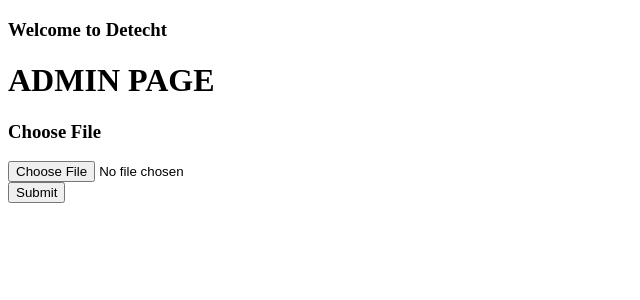
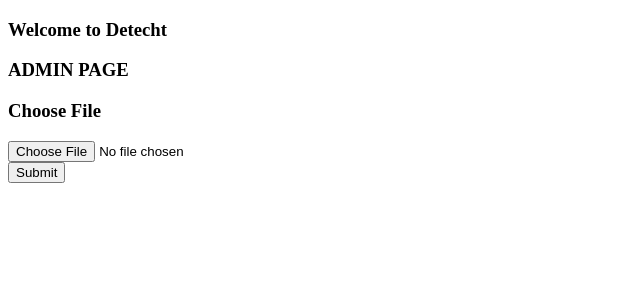
Before and after one commit to Asphelzhn/Cognitive-search-engine, an Angular app in the folder detecht-frontend/: page /admin in a window 1280 px wide. Shown: the top 300 px of the page, without its empty margins (0-640 px from the left). Built offline with nearby package versions, Linux system fonts and the light colour scheme.

Commit message:
Nicer layout only change on the admin page

```diff
--- a/detecht-frontend/src/app/admin-page/admin-page.component.html
+++ b/detecht-frontend/src/app/admin-page/admin-page.component.html
@@ -1,2 +1,2 @@
-<h1>ADMIN PAGE</h1>
+<h3>ADMIN PAGE</h3>
 <app-upload-file></app-upload-file>
--- a/detecht-frontend/src/app/admin-page/upload-file/upload-file.component.html
+++ b/detecht-frontend/src/app/admin-page/upload-file/upload-file.component.html
@@ -2,7 +2,6 @@
     <div class="col-md-6 offset-md-3">
       <h3>Choose File</h3>
       <div class="form-group">
-
 
         <input type="file" name="image" (change)="fileProgress($event)" />
       </div>
```
